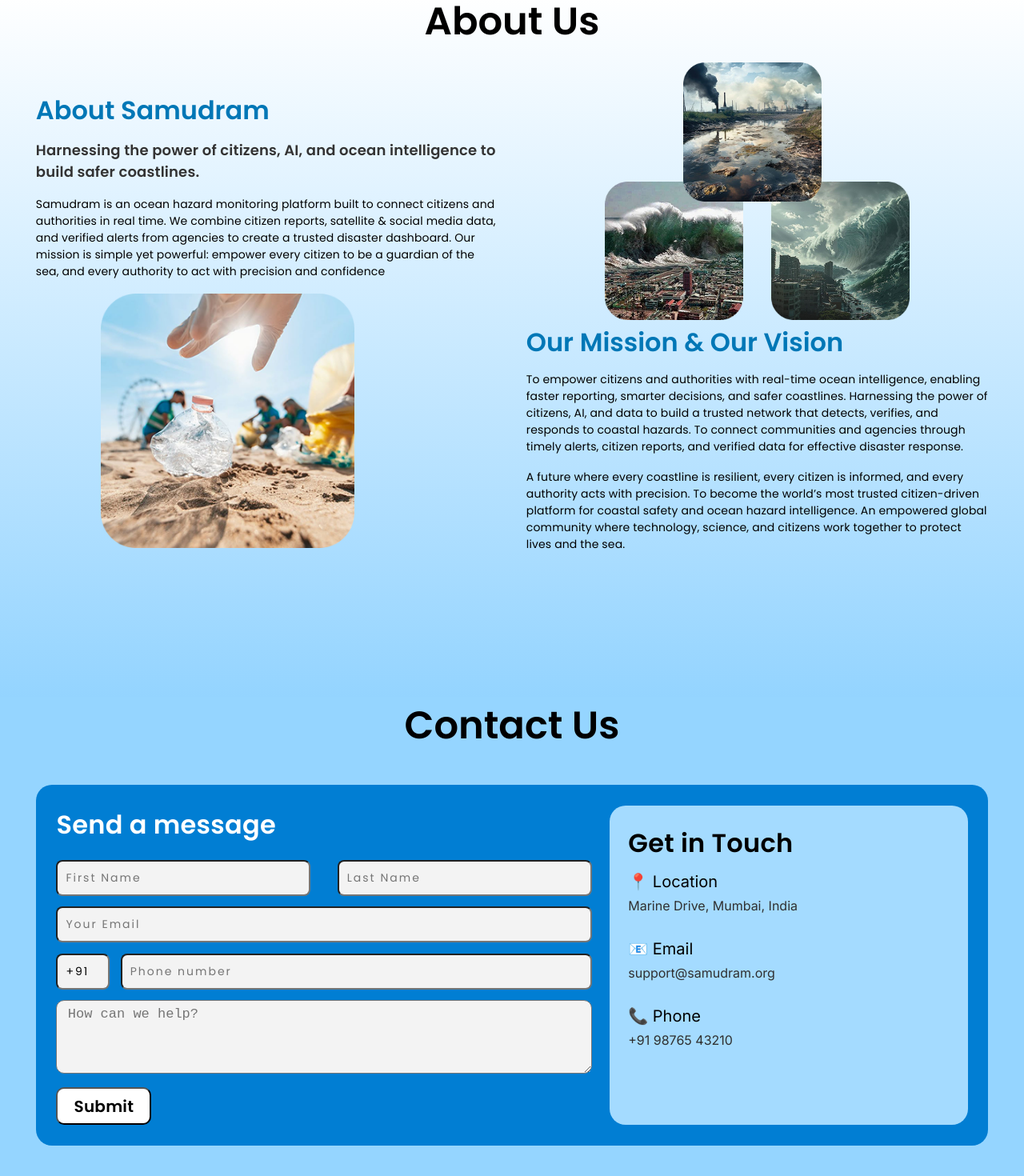
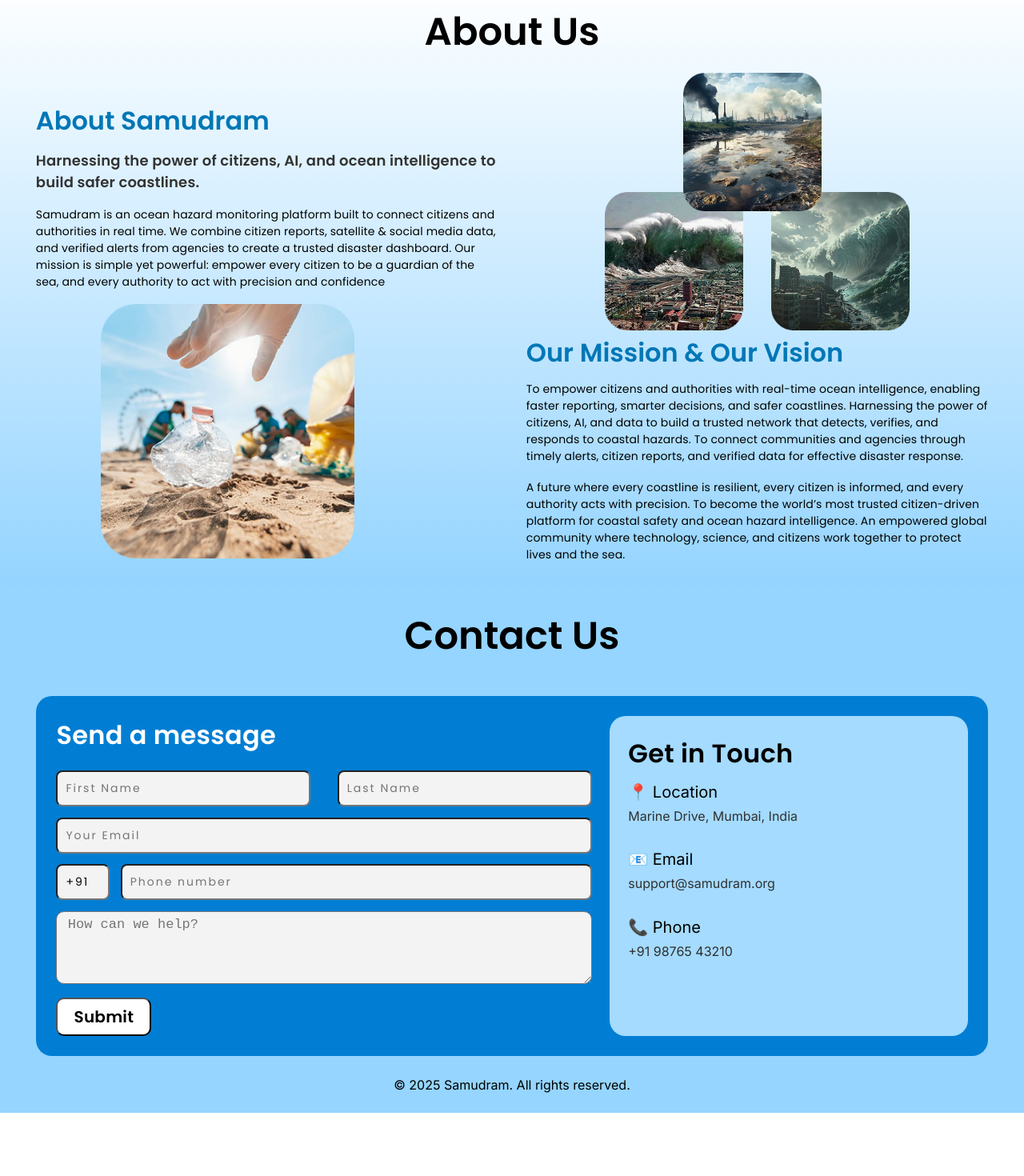
Before and after one commit to ziyamohammad/SIH-Frontend, a React (Create React App) app: page / in a window 1280 px wide. Shown: the part 1569-3039 px from the top of the page at 80% size. After the commit the page ends 2960 px from the top, so only its background shows below. Built offline with nearby package versions, Linux system fonts and the light colour scheme; a web font is replaced by a local one.

Commit message:
some ui changes

```diff
--- a/src/components/Main.js
+++ b/src/components/Main.js
@@ -133,8 +133,8 @@ const handlesubmit = async(e)=> {
             </div>
           </div>
 
+<div className={styl.footer}>© 2025 Samudram. All rights reserved.</div>
         </div>
-
     {model && (
       <div className={styles.modal}>
         <div className={styles.innermodal}>
--- a/src/css/About.module.css
+++ b/src/css/About.module.css
@@ -2,7 +2,8 @@
     background: linear-gradient(180deg, #FFF 0%, #94D4FF 100%);
 
     width: 100%;
-    height:110vh;
+    height:110%;
+    margin-top: -1%;
 }
 .heading{
 text-align: center;
@@ -15,6 +16,7 @@ font-style: normal;
 font-weight: 600;
 line-height: normal;
 margin-bottom: 3%;
+margin-top: 2%;
 }
 .boxes{
     display: flex;
--- a/src/css/Contact.module.css
+++ b/src/css/Contact.module.css
@@ -1,6 +1,6 @@
 .container{
     background: #95D5FF;
-    height: 100vh;
+    height: 100%;
     width: 100%;
 }
 .cont{
@@ -24,6 +24,16 @@ margin-bottom: 3%;
 }
 .fixed{
     width: 10%;
+}
+.footer{
+    text-align: center;
+    color: #000;
+font-family: Inter;
+font-size: 16px;
+font-style: normal;
+font-weight: 400;
+line-height: normal;
+margin:2%;
 }
 .nameinput{
     display: flex;
--- a/src/css/Main.module.css
+++ b/src/css/Main.module.css
@@ -26,9 +26,6 @@ background-repeat: no-repeat;
   height:525px;
   padding: 3%;
  background: rgb(117, 192, 243);
-
-
-
  border-radius: 2%;
 }
 .innermodal{
@@ -38,7 +35,6 @@ position:relative;
  height:100%;
  overflow: auto;
   gap:20px;
-
  opacity: 53%;
  border-radius: 2%;
  align-items:center;
```
